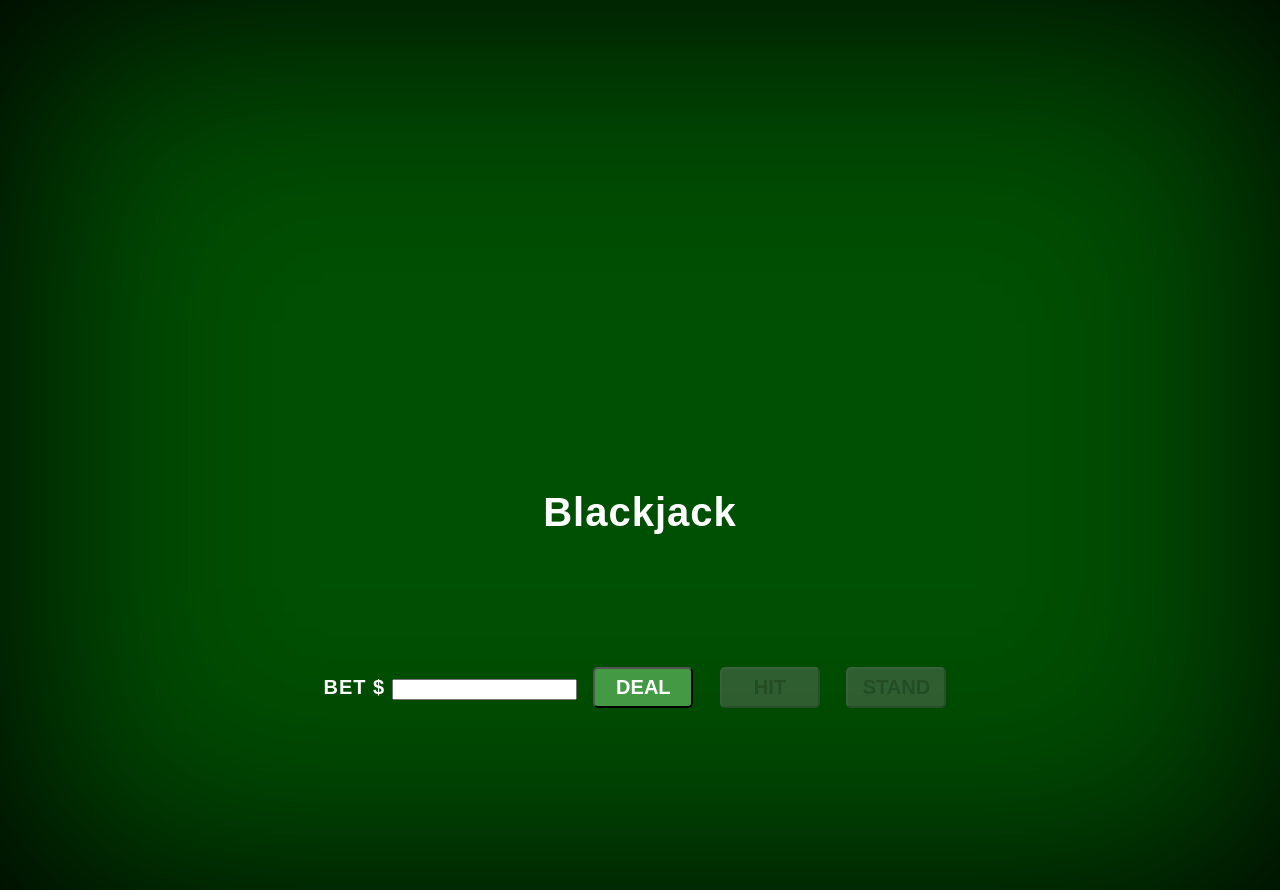
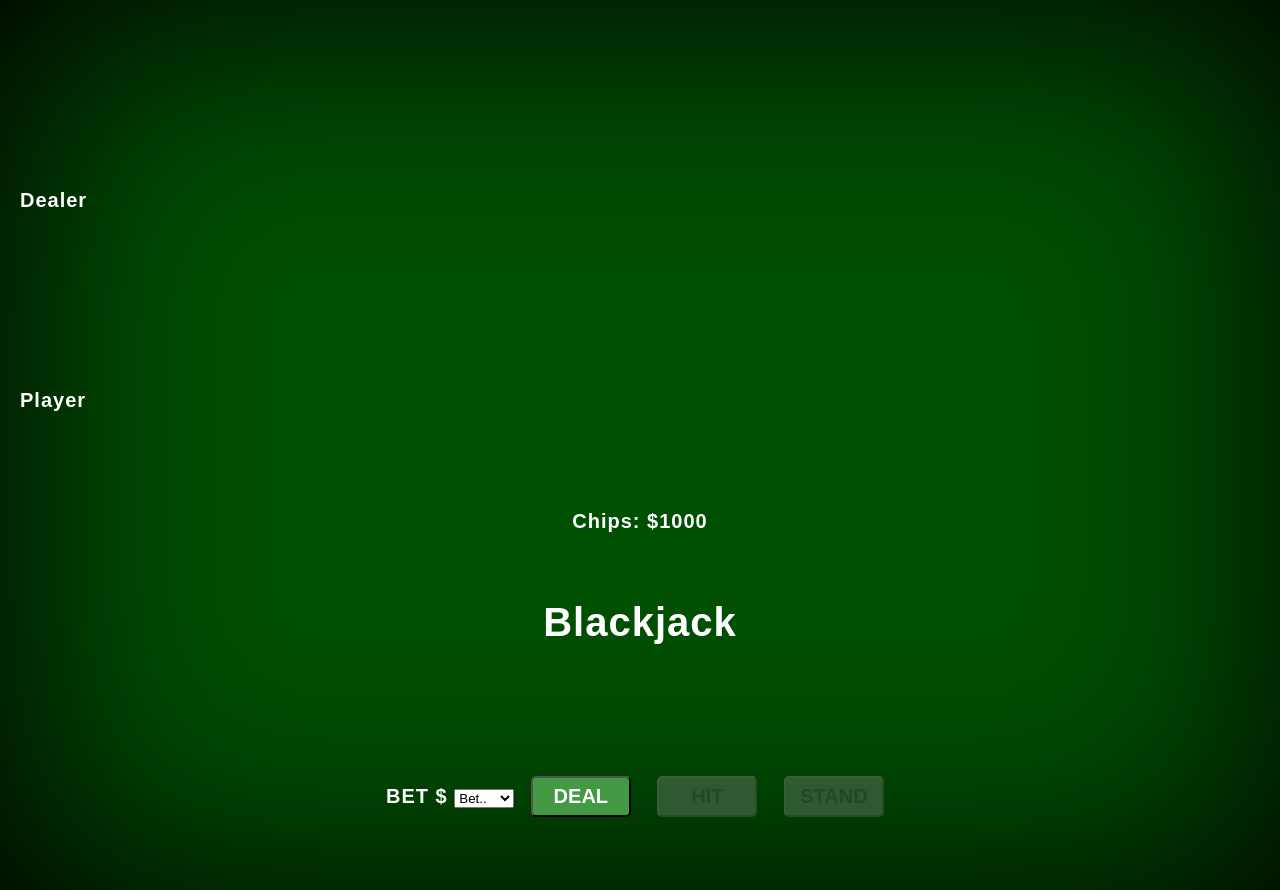
Before and after one commit to jchen2190/blackjack, a plain HTML site: page index.html in a window 1280 px wide. Drawn offline with Linux system fonts and the light colour scheme.

Commit message:
add bet menu

```diff
--- a/index.html
+++ b/index.html
@@ -11,9 +11,15 @@
 
 <body>
     <div class="container">
-
-        <div id="dealer-cards-div"></div>
-        <div id="player-cards-div"></div>
+        <div class="score-mat">
+            <span id="dealer-score-div">Dealer</span>
+            <div id="dealer-cards-div"></div>
+        </div>
+        <div class="score-mat">
+            <span id="player-score-div">Player</span>
+            <div id="player-cards-div"></div>
+        </div>
+        <div id="chips-display"></div>
 
         <h1>Blackjack</h1>
         <h2></h2>
@@ -23,20 +29,42 @@
             <span id="bet-txt">BET $</span>
 
             <!-- <input type="number" id="bet-menu" min="10" max="1000" step="5" value="10"> -->
-            <input id="bet-menu">
-            </input>
+            <select id="bet-menu">
+            <option value="0">Bet..</option>
+                <option value="5" data-chips="5">$5</option>
+                <option value="10" data-chips="10">$10</option>
+                <option value="15" data-chips="10&5">$15</option>
+                <option value="20" data-chips="10&10">$20</option>
+                <option value="25" data-chips="25">$25</option>
+                <option value="35" data-chips="25&10">$35</option>
+                <option value="50" data-chips="50">$50</option>
+                <option value="75" data-chips="50&25">$75</option>
+                <option value="100" data-chips="100">$100</option>
+                <option value="125" data-chips="100&25">$125</option>
+                <option value="150" data-chips="100&50">$150</option>
+                <option value="175" data-chips="100&50&25">$175</option>
+                <option value="200" data-chips="100&100">$200</option>
+                <option value="250" data-chips="100&100&50">$250</option>
+                <option value="300" data-chips="100&100&100">$300</option>
+                <option value="400" data-chips="100&100&100&100">$400</option>
+                <option value="500" data-chips="500">$500</option>
+                <option value="600" data-chips="500&100">$600</option>
+                <option value="750" data-chips="500&100&100&50">$750</option>
+                <option value="1000" data-chips="1000">$1000</option>
+                <option value="1250" data-chips="1000&100&100&50">$1250</option>
+                <option value="1500" data-chips="1000&500">$1500</option>
+                <option value="2000" data-chips="1000&1000">$2000</option>
+                <option value="2500" data-chips="1000&1000&500">$2500</option>
+                <option value="3000" data-chips="1000&1000&1000">$3000</option>
+            </select>
 
             <button id="deal-btn" class="enabled-btn">DEAL</button>
-
-            <span id="player-score-div"></span>
-            <span id="dealer-score-div"></span>
-
             <button id="hit-btn" class="disabled-btn" disabled>HIT</button>
             <button id="stand-btn" class="disabled-btn" disabled>STAND</button>
         </div>
 
-        <div id="chips-bet-box"></div></div>
-        <div id="chips-won-box"></div></div>
+        <div id="chips-bet-div"></div></div>
+        <div id="chips-won-div"></div></div>
     </div>
 
 
--- a/script.js
+++ b/script.js
@@ -65,6 +65,29 @@ let dealerScore = 0;
 let playerAceScore = 0;
 let dealerAceScore = 0;
 let holeCard;
+let chipsBet = 0;
+
+// chips + bet
+const betMenu = document.getElementById('bet-menu');
+betMenu.addEventListener("change", bet);
+const chipsBetDiv = document.getElementById('chips-bet-div');
+const chipsWonDiv = document.getElementById('chips-won-div');
+const chipsDisplay = document.getElementById('chips-display');
+let chips = 1000;
+chipsDisplay.innerHTML = "Chips: $" + chips;
+
+
+function bet() {
+    chips += chipsBet;
+    chipsDisplay.innerHTML = "Chips: $" + chips;
+
+    chipsBet = Number(betMenu.value);
+    // get data to display each chip
+    let indx = betMenu.selectedIndex;
+    let optn = betMenu.options[indx];
+    let chipsData = optn.dataset.chips; // "100&50" ($150);
+
+}
 
 function deal() {
     // reset
@@ -135,7 +158,7 @@ function deal() {
         }
 
         if(dealCounter == 4) { // when finish dealing
-            dealerScoreDiv.innerHTML = "Dealer Shows: " + dealerHand[1].kind;
+            dealerScoreDiv.innerHTML = "Dealer Shows: " + dealerHand[1].valu;
             playerScoreDiv.innerHTML = "Player Score: " + playerScore;
 
             // save the first dealer card -- the hidden "hole card" to a variable
@@ -185,6 +208,7 @@ function hit() {
     const pic = new Image();
     pic.src = `images/cards/${card.file}`;
     playerCardsDiv.appendChild(pic);
+    playerHand.push(card);
 
     if(card.kind == "Ace") {
         if(playerScore < 11) { // if cards less than 11, add "Ace" value
@@ -222,8 +246,8 @@ function hit() {
                 }, 700)
             }
         } else if (playerScore == 21) { // exactly 21, go to dealer
-            // promptH2.textContent = "You have 21! Dealer's turn!";
             setTimeout(() => {
+                // promptH2.textContent = "You have 21! Dealer's turn!";
                 stand();
             }, 700)
 
@@ -234,7 +258,7 @@ function hit() {
             hitBtn.classList.add('enabled-btn');
         }
     }
-    playerScoreDiv.innerHTML = "Player Score:" + playerScore; // update score
+    playerScoreDiv.innerHTML = "Player Score: " + playerScore; // update score
 }
 
 function stand() {
@@ -250,7 +274,7 @@ function stand() {
         holeCard = document.getElementById("dealer-cards-div").children[0];
         holeCard.src = `images/cards/${dealerHand[0].file}`;
         promptH2.innerHTML = "Dealer has " + dealerScore;
-        dealerScoreDiv.innerHTML = "Dealer Score:" + dealerScore;
+        dealerScoreDiv.innerHTML = "Dealer Score: " + dealerScore;
     }, 1200)
 
     setTimeout(() => { // if dealer hits or not
@@ -295,7 +319,7 @@ function hitDealer() {
             if(dealerScore > 21 && dealerAceScore > 10) { // if dealer has Ace that will bust him
                 dealerAceScore -= 10;
                 dealerScore -= 10;
-                dealerScoreDiv.innerHTML = "Dealer Score:" + dealerScore;
+                dealerScoreDiv.innerHTML = "Dealer Score: " + dealerScore;
             }
             stand();
             // if (dealerScore < 17 ) { // add this if dealer hits on soft 17--> || (dealerScore == 17 && dealerAceScore >= 11)
@@ -310,11 +334,11 @@ function hitDealer() {
             if(dealerScore > 21 && dealerAceScore > 10) { // if dealer has previous Ace is hand
                 dealerAceScore -= 10;
                 dealerScore -= 10;
-                dealerScoreDiv.innerHTML = "Dealer Score:" + dealerScore;
+                dealerScoreDiv.innerHTML = "Dealer Score: " + dealerScore;
                 stand();
             } else {
                 promptH2.innerHTML = "Dealer has " + dealerScore;
-                dealerScoreDiv.innerHTML = "Dealer Score:" + dealerScore;
+                dealerScoreDiv.innerHTML = "Dealer Score: " + dealerScore;
                 stand();
             }
         }
@@ -335,7 +359,7 @@ function declareWinner() {
             promptH2.innerHTML = "It's a Push!";
         }
         holeCard.src = `images/cards/${dealerHand[0].file}`;
-        dealerScoreDiv.innerHTML = "Dealer Score:" + dealerScore;
+        dealerScoreDiv.innerHTML = "Dealer Score: " + dealerScore;
         dealBtn.disabled = false;
         dealBtn.classList.remove('disabled-btn');
         dealBtn.classList.add('enabled-btn');
--- a/style.css
+++ b/style.css
@@ -1,4 +1,5 @@
 body {
+    box-sizing: border-box;
     background-color: #005003;
     box-shadow: inset 10px 10px 400px 5px black;
     /* background-image: url(images/suits.svg); */
@@ -21,6 +22,13 @@ body {
     height:100vh;
 }
 
+.score-mat {
+    display: flex;
+    justify-content: flex-start;
+    align-items: center;
+    margin: 20px;
+}
+
 /* the header holds 3 buttons and 4 divs */
 /* header {
     display: flex;
@@ -34,7 +42,7 @@ body {
     background-color: #534545;
     border-bottom: 5px solid #5E651F;
 } */
-#dealer-cards-div{
+#dealer-cards-div {
     height: 100px;
     margin-bottom: 80px;
 }
```
Also changed, not shown: 1 other file.
